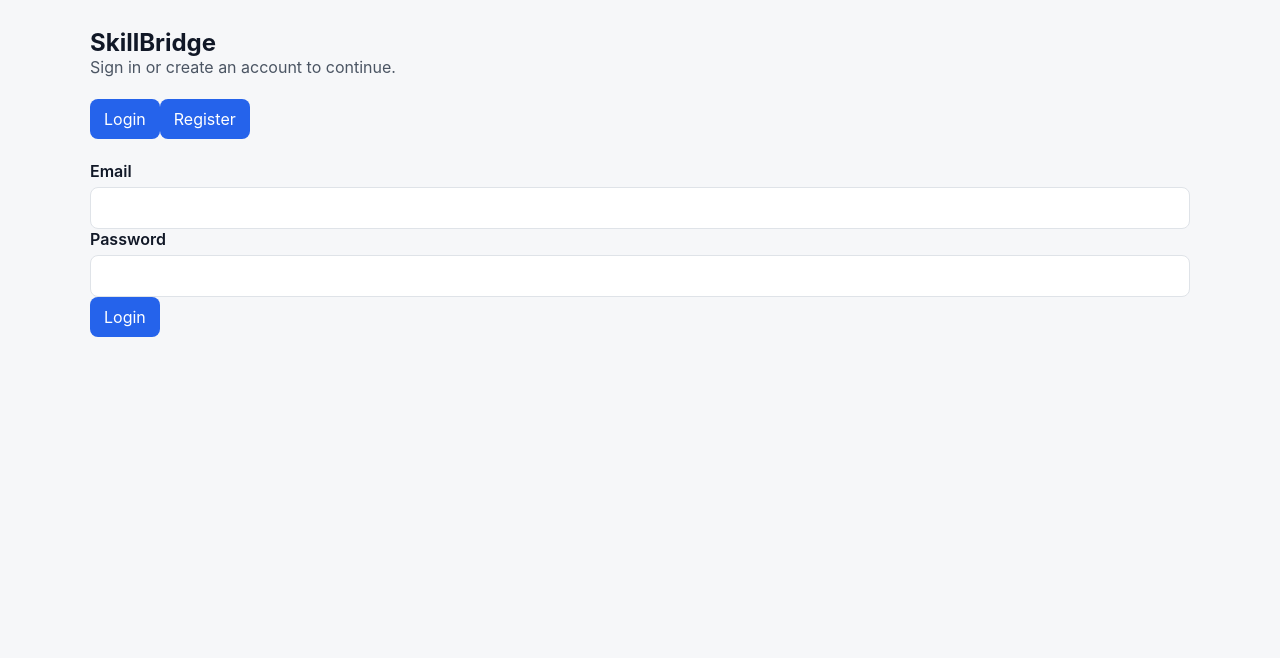
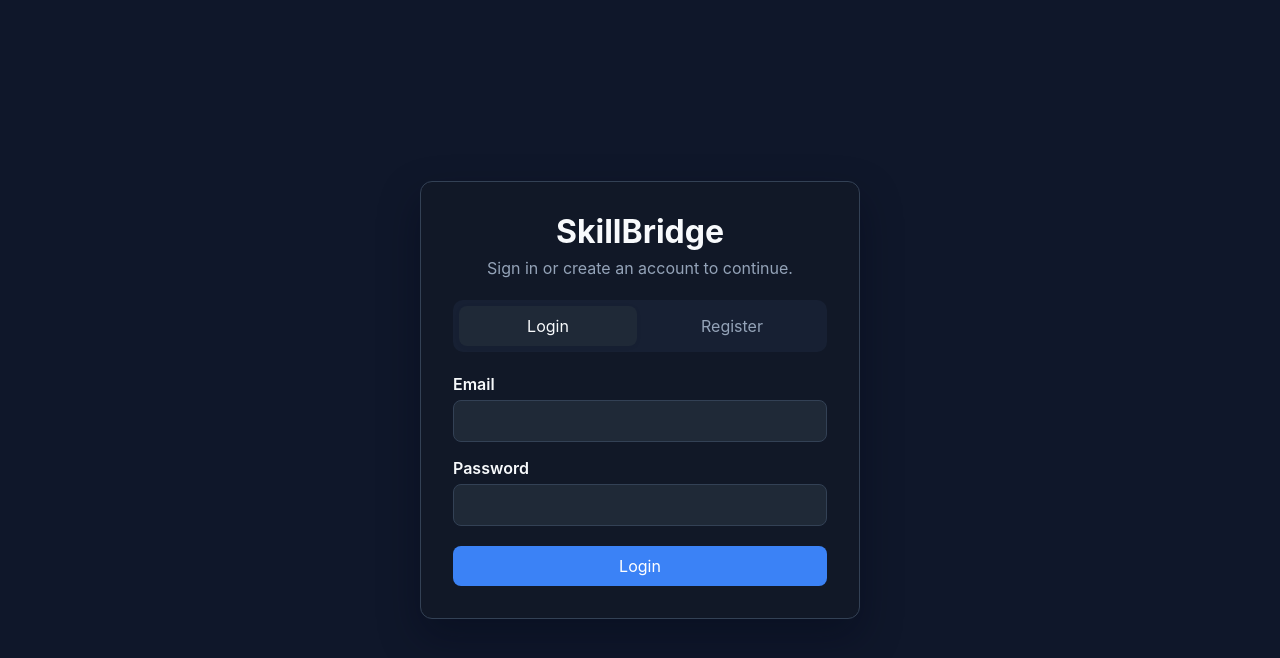
Before and after one commit to git4alauddin/skillBridge, a React (Vite) app in the folder client/: page /auth in a window 1280 px wide. Shown: the top 658 px of the page. Built offline with nearby package versions, Linux system fonts and the light colour scheme; no server answers.

Commit message:
m11b.f3.auth_page_polish

```diff
--- a/client/src/index.css
+++ b/client/src/index.css
@@ -1,20 +1,24 @@
+/* Theme tokens */
 :root {
-  --bg: #f6f7f9;
-  --surface: #ffffff;
-  --surface-muted: #f1f3f5;
-  --text: #4b5563;
-  --text-strong: #111827;
-  --border: #dfe3e8;
-  --primary: #2563eb;
-  --primary-dark: #1d4ed8;
-  --danger: #dc2626;
-  --success: #15803d;
-  --warning: #b45309;
-  --shadow: 0 12px 28px rgba(15, 23, 42, 0.08);
+  --bg: #0f172a;
+  --surface: #111827;
+  --surface-muted: #172033;
+  --surface-raised: #1f2937;
+  --text: #94a3b8;
+  --text-strong: #f8fafc;
+  --border: #334155;
+  --primary: #3b82f6;
+  --primary-dark: #2563eb;
+  --danger: #ef4444;
+  --success: #22c55e;
+  --warning: #f59e0b;
+  --info: #38bdf8;
+  --shadow: 0 18px 40px rgba(2, 6, 23, 0.35);
 
   font-family:
     Inter, ui-sans-serif, system-ui, -apple-system, BlinkMacSystemFont, "Segoe UI",
     sans-serif;
+  color-scheme: dark;
   color: var(--text);
   background: var(--bg);
   font-synthesis: none;
@@ -23,6 +27,7 @@
   -moz-osx-font-smoothing: grayscale;
 }
 
+/* Base elements */
 * {
   box-sizing: border-box;
 }
@@ -64,9 +69,14 @@ textarea {
   width: 100%;
   border: 1px solid var(--border);
   border-radius: 8px;
-  background: #ffffff;
+  background: var(--surface-raised);
   color: var(--text-strong);
   padding: 10px 12px;
+}
+
+input::placeholder,
+textarea::placeholder {
+  color: #64748b;
 }
 
 textarea {
@@ -93,6 +103,7 @@ h3 {
   color: var(--text-strong);
 }
 
+/* App shell */
 #root {
   min-height: 100vh;
 }
@@ -160,6 +171,7 @@ h3 {
   gap: 8px;
 }
 
+/* Shared page layout */
 .page-content,
 .auth-page {
   padding: 28px;
@@ -182,3 +194,79 @@ h3 {
 .page-status {
   padding: 28px;
 }
+
+/* Auth page */
+.auth-page {
+  display: grid;
+  min-height: 100vh;
+  place-items: center;
+}
+
+.auth-panel {
+  width: min(100%, 440px);
+  border: 1px solid var(--border);
+  border-radius: 12px;
+  background: var(--surface);
+  box-shadow: var(--shadow);
+  padding: 32px;
+}
+
+.auth-header {
+  display: grid;
+  gap: 8px;
+  text-align: center;
+}
+
+.auth-header h1 {
+  font-size: 32px;
+  line-height: 1.1;
+}
+
+.auth-tabs {
+  display: grid;
+  grid-template-columns: 1fr 1fr;
+  gap: 6px;
+  border-radius: 10px;
+  background: var(--surface-muted);
+  padding: 6px;
+}
+
+.auth-tabs button {
+  background: transparent;
+  color: var(--text);
+}
+
+.auth-tabs button.active {
+  background: var(--surface-raised);
+  color: var(--text-strong);
+  box-shadow: 0 1px 4px rgba(15, 23, 42, 0.08);
+}
+
+.auth-form {
+  display: grid;
+  gap: 16px;
+}
+
+.auth-form button[type="submit"] {
+  margin-top: 4px;
+}
+
+/* Feedback messages */
+.form-error,
+.form-success {
+  border-radius: 8px;
+  padding: 10px 12px;
+  font-weight: 600;
+}
+
+.form-error {
+  border: 1px solid rgba(239, 68, 68, 0.35);
+  background: rgba(239, 68, 68, 0.12);
+  color: #fecaca;
+}
+
+.form-success {
+  border: 1px solid rgba(34, 197, 94, 0.35);
+  background: rgba(34, 197, 94, 0.12);
+  color: #bbf7d0;
+}
```
